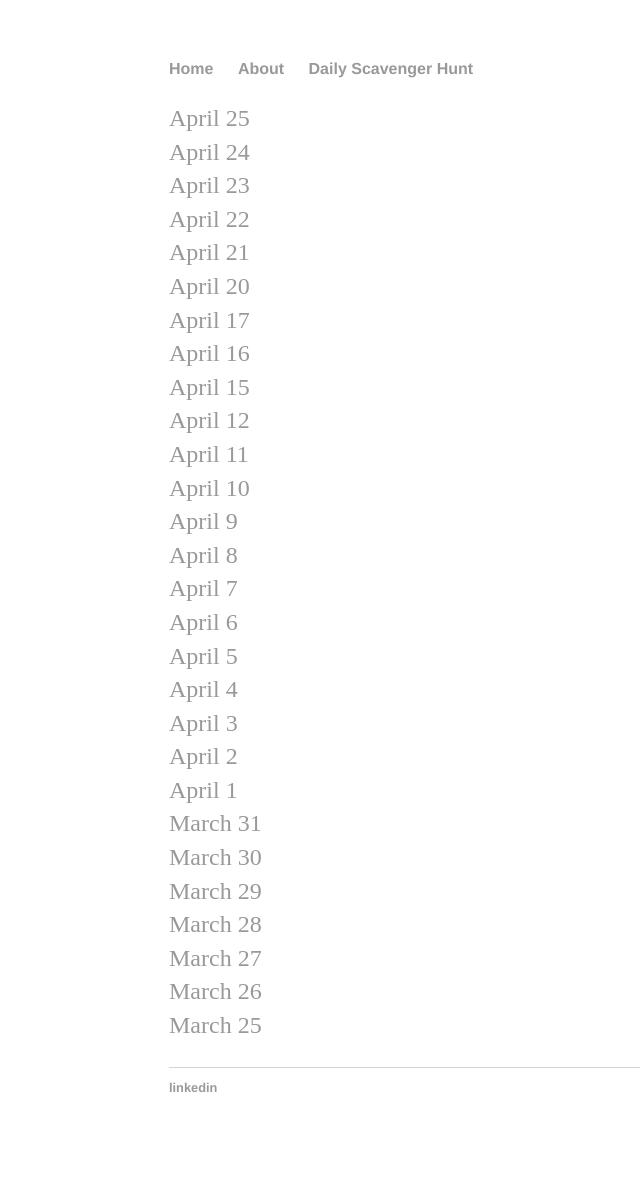
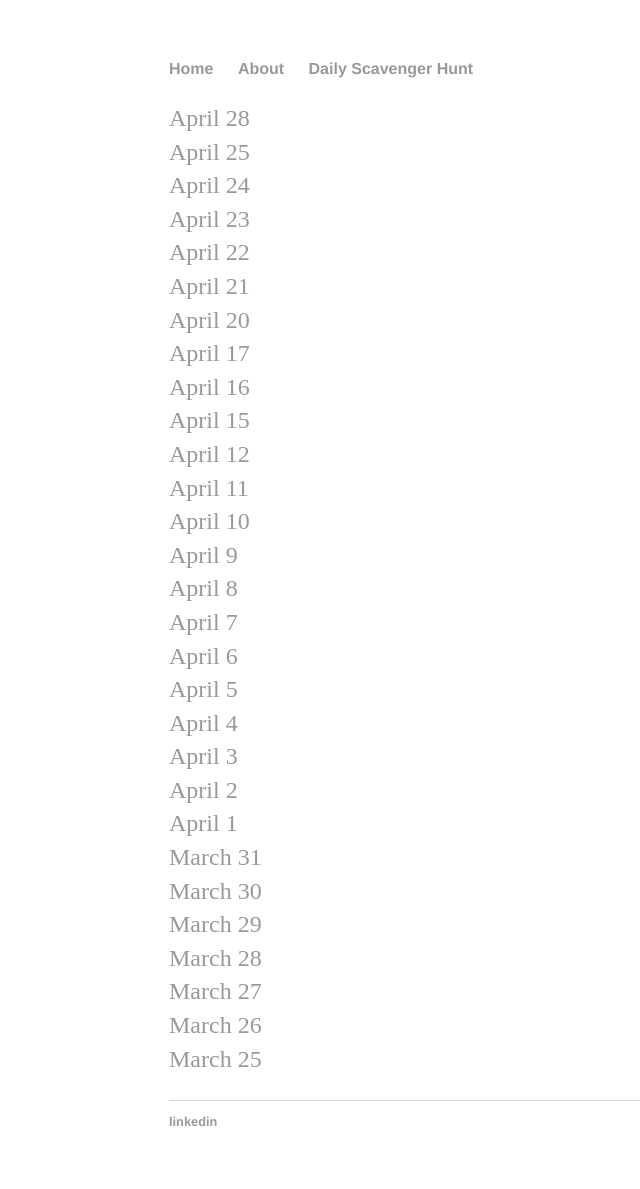
Before and after one commit to marisabrandt/marisabrandt.github.io, a Jekyll site: the page built from daily/index.html, in a window 1280 px wide. Shown: the whole page, without its empty margins (23-663 px from the left). Built offline with Jekyll 4.4.1, drawn with Linux system fonts in a browser that asks for light colours; before the commit the page ends 1155 px from its top, so only the background shows below that.

Commit message:
Update index.html

```diff
--- a/daily/index.html
+++ b/daily/index.html
@@ -4,6 +4,8 @@ title: Daily Walk Scavenger Hunt
 ---
 <div class="blurb">
 	<p>
+		<a href="https://forms.gle/teKFPXd1bX5ws4vr6">April 28</a>
+		<br>
 		<a href="https://forms.gle/du5Z4QFUnCJMgGwv5">April 25</a>
 		<br>
 		<a href="https://forms.gle/B3YGXN1pJR1Jagyq7">April 24</a>
```
